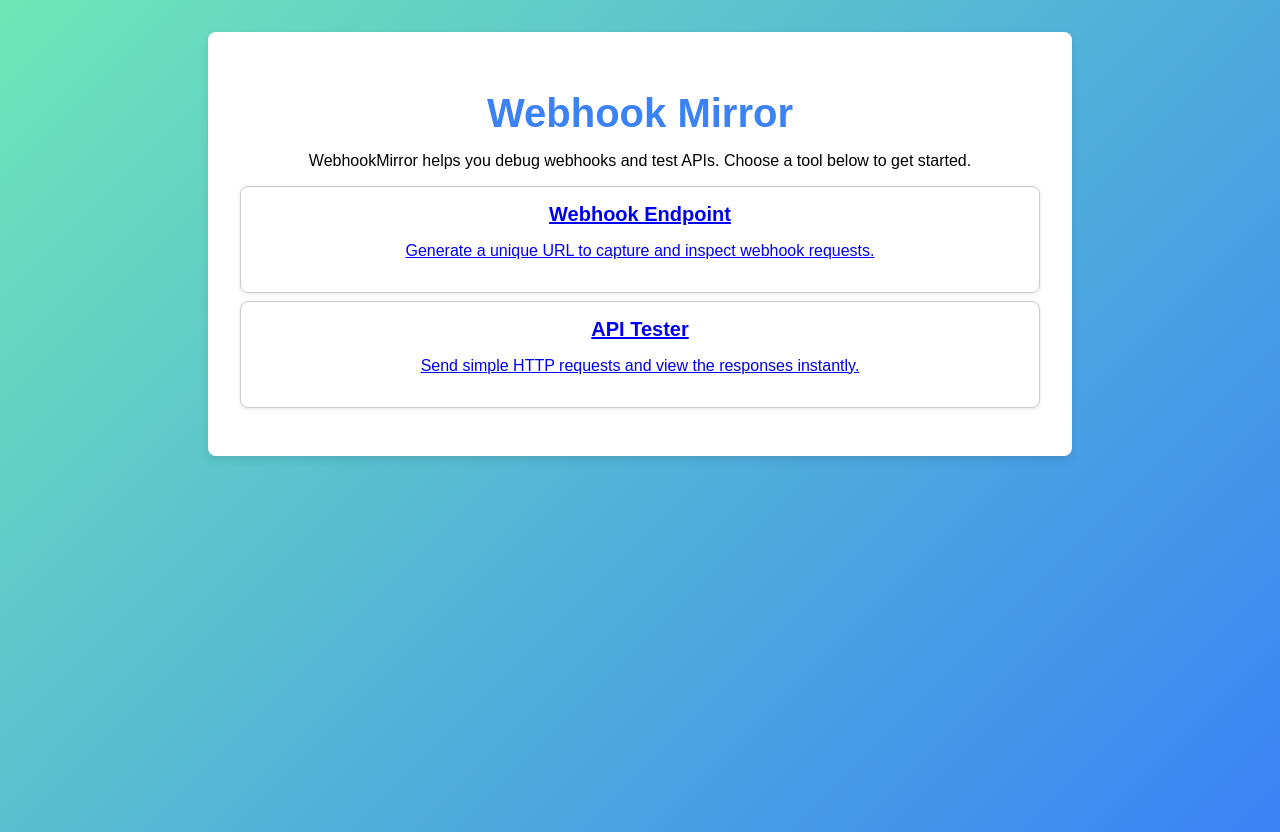
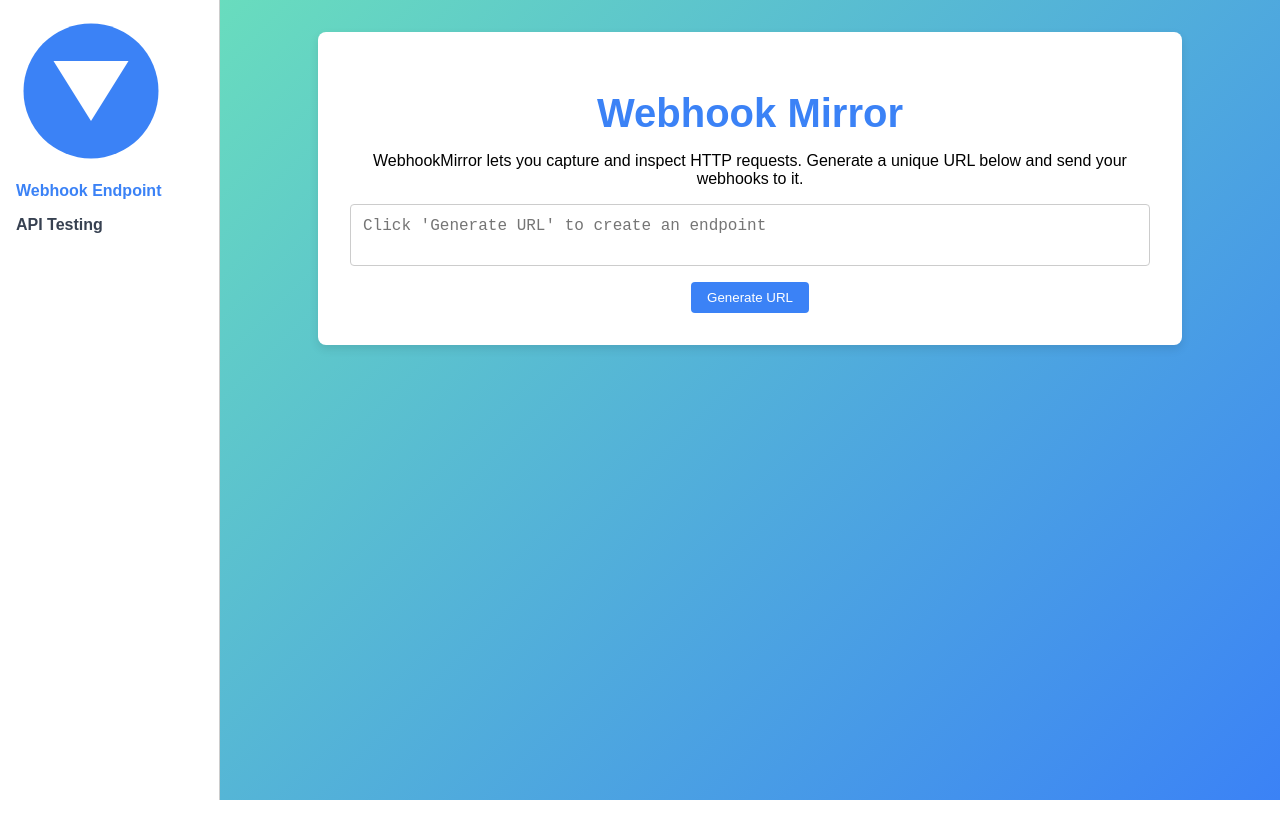
Before and after one commit to Ritwik-Shandilya/WebhookMirror, a React (Vite) app in the folder frontend/: page / in a window 1280 px wide. After the commit the page ends 800 px from the top, so only its background shows below. Built offline with nearby package versions, Linux system fonts and the light colour scheme.

Commit message:
Add sidebar layout to landing page

```diff
--- a/frontend/src/index.css
+++ b/frontend/src/index.css
@@ -147,3 +147,39 @@ button:disabled {
 .font-sans { font-family: Arial, sans-serif; }
 .mb-1 { margin-bottom: 0.25rem; }
 .bg-gray-50 { background-color: #f9fafb; }
+
+/* Layout styles for landing page with sidebar */
+.layout {
+  display: flex;
+  min-height: 100vh;
+}
+
+.sidebar {
+  width: 220px;
+  background: #ffffff;
+  border-right: 1px solid #ccc;
+  padding: 1rem;
+  box-sizing: border-box;
+}
+
+.sidebar .logo img {
+  width: 150px;
+  display: block;
+  margin-bottom: 1rem;
+}
+
+.nav-item {
+  margin-bottom: 1rem;
+  cursor: pointer;
+  font-weight: 600;
+  color: #374151;
+}
+
+.nav-item.active {
+  color: #3b82f6;
+}
+
+.main-content {
+  flex: 1;
+  overflow-y: auto;
+}
--- a/frontend/src/pages/LandingPage.tsx
+++ b/frontend/src/pages/LandingPage.tsx
@@ -1,19 +1,35 @@
-import React from 'react';
-import { Link } from 'react-router-dom';
+import React, { useState } from 'react';
+import WebhookPage from './WebhookPage';
+import ApiTesterPage from './ApiTesterPage';
 
-const LandingPage: React.FC = () => (
-  <div className="container">
-    <h1 className="header">Webhook Mirror</h1>
-    <p className="mb-4">WebhookMirror helps you debug webhooks and test APIs. Choose a tool below to get started.</p>
-    <Link to="/webhook" className="option-card block mb-2">
-      <h2>Webhook Endpoint</h2>
-      <p>Generate a unique URL to capture and inspect webhook requests.</p>
-    </Link>
-    <Link to="/api-test" className="option-card block">
-      <h2>API Tester</h2>
-      <p>Send simple HTTP requests and view the responses instantly.</p>
-    </Link>
-  </div>
-);
+const LandingPage: React.FC = () => {
+  const [active, setActive] = useState<'webhook' | 'api'>('webhook');
+
+  return (
+    <div className="layout">
+      <div className="sidebar">
+        <div className="logo">
+          <img src="/logo.svg" alt="WebhookMirror logo" />
+        </div>
+        <div
+          className={`nav-item ${active === 'webhook' ? 'active' : ''}`}
+          onClick={() => setActive('webhook')}
+        >
+          Webhook Endpoint
+        </div>
+        <div
+          className={`nav-item ${active === 'api' ? 'active' : ''}`}
+          onClick={() => setActive('api')}
+        >
+          API Testing
+        </div>
+      </div>
+      <div className="main-content">
+        {active === 'webhook' && <WebhookPage />}
+        {active === 'api' && <ApiTesterPage />}
+      </div>
+    </div>
+  );
+};
 
 export default LandingPage;
```
Also changed, not shown: frontend/public/logo.svg (added).
